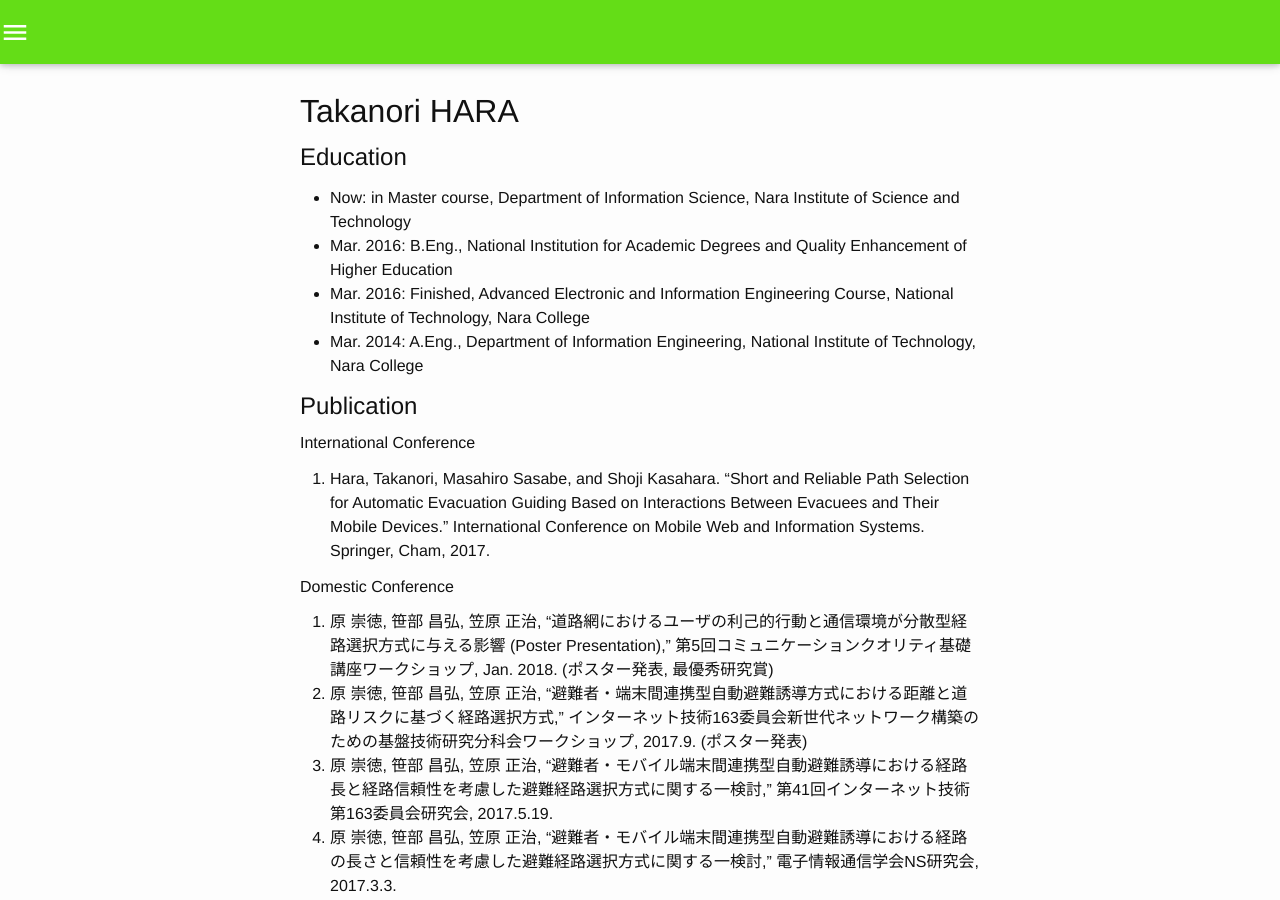
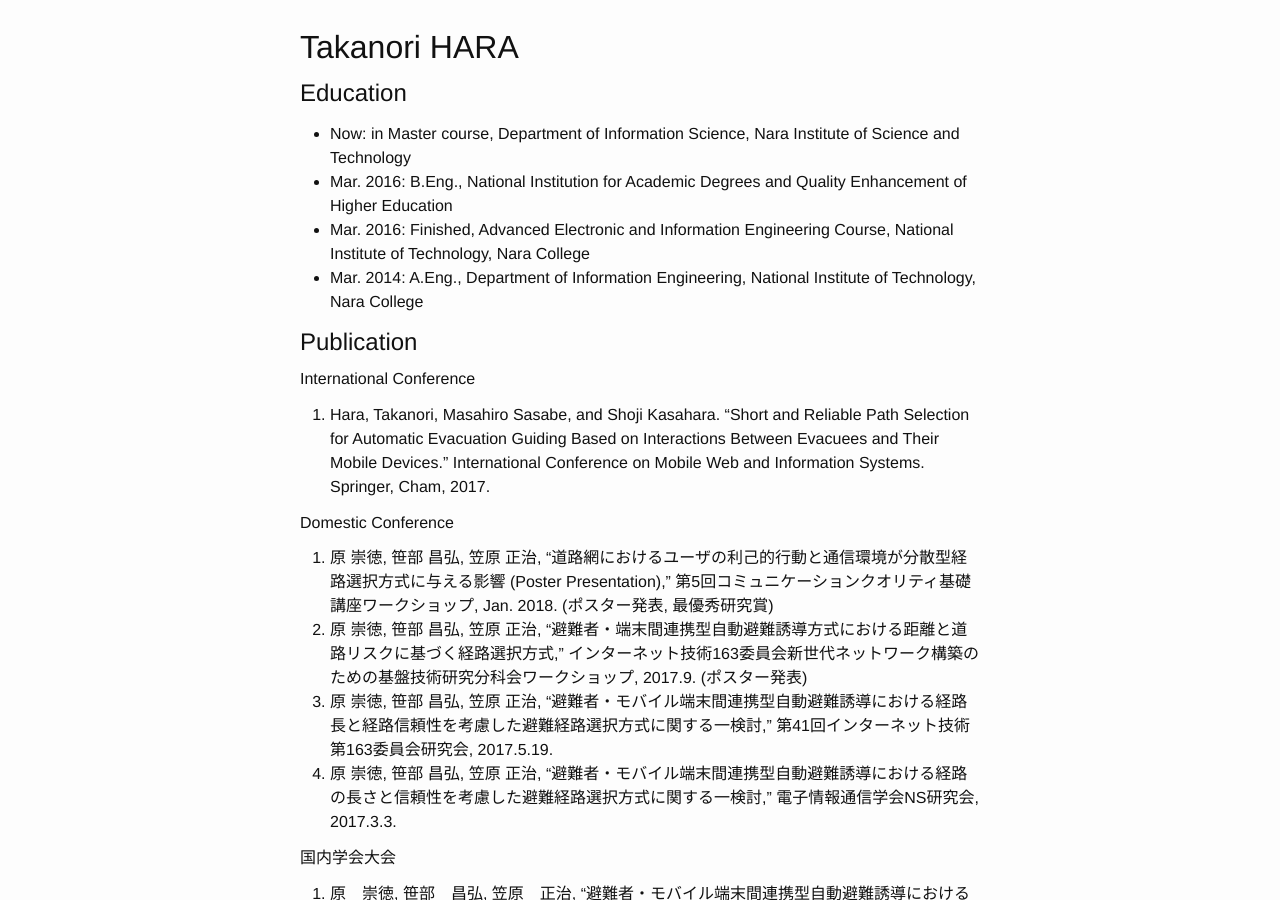
Before and after one commit to oakeshott/oakeshott.github.io, a Jekyll site: the page built from index.md, in a window 1280 px wide and 900 px high. Built offline with Jekyll 4.4.1, drawn with Linux system fonts in a browser that asks for light colours; Markdown is read by kramdown in place of the engine named in the settings.

Commit message:
Commit at 2018-03-10 22:11:44

```diff
--- a/_includes/header.html
+++ b/_includes/header.html
@@ -13,22 +13,3 @@
   ga('send', 'pageview');
 
 </script>
-<div class="navbar-fixed">
-  <nav class=" light-green accent-4">
-    <div class="nav-wrapper">
-      <ul id="slide-out" class="side-nav">
-        <!-- <li class="logo"> -->
-        <!--   <a id="logo&#45;container" href="/"> -->
-        <!--     <img class="front&#45;page&#45;logco" src="/assets/images/logo.jpg"> -->
-        <!--   </a> -->
-        <!-- </li> -->
-        <li class="bold"><a href="/" class="waves-effect waves-teal">Top</a></li>
-        <li class="bold"><a href="/education" class="waves-effect waves-teal">Education</a></li>
-        <li class="bold"><a href="/publication" class="waves-effect waves-teal">Publication</a></li>
-        <li class="bold"><a href="/about" class="waves-effect waves-teal">About</a></li>
-      </ul>
-        <!-- <a href="/" class="brand&#45;logo center">Together and Alone</a>< -->
-      <a href="#" data-activates="slide-out" class="side-nav-button"><i class="mdi-navigation-menu"></i></a>
-    </div>
-  </nav>
-</div>
```
Also changed, not shown: 3 other files.
